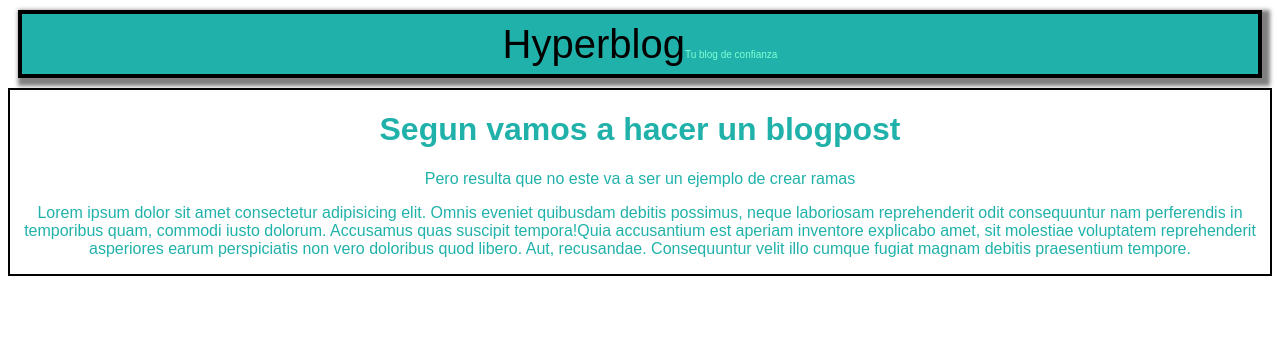
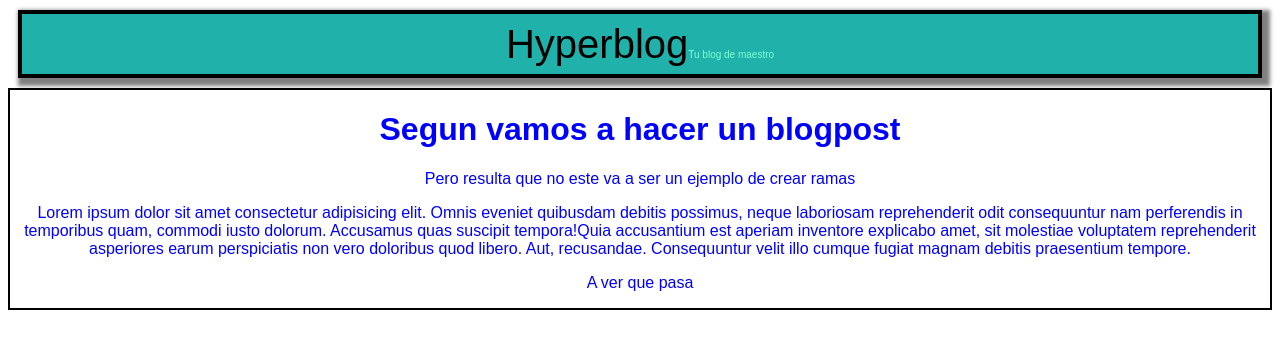
Before and after one commit to REDRO4D/hyperblog, a plain HTML site: page index.html in a window 1280 px wide. Drawn offline with Linux system fonts and the light colour scheme.

Commit message:
Nuevo parrafo

```diff
--- a/css/style.css
+++ b/css/style.css
@@ -1,7 +1,7 @@
 body{
     text-align: center;
     font-family: Arial, Helvetica, sans-serif;
-    color: lightseagreen;
+    color: blue;
 }
 
 .content{
--- a/index.html
+++ b/index.html
@@ -8,12 +8,13 @@
 </head>
 <body>
     <div id="cabecera">
-        <p>Hyperblog<span>Tu blog de confianza</span></p>
+        <p>Hyperblog<span>Tu blog de maestro</span></p>
     </div>
     <div class="content">
         <h1>Segun vamos a hacer un blogpost</h1>
         <p>Pero resulta que no este va a ser un ejemplo de crear ramas</p>
         <p>Lorem ipsum dolor sit amet consectetur adipisicing elit. Omnis eveniet quibusdam debitis possimus, neque laboriosam reprehenderit odit consequuntur nam perferendis in temporibus quam, commodi iusto dolorum. Accusamus quas suscipit tempora!Quia accusantium est aperiam inventore explicabo amet, sit molestiae voluptatem reprehenderit asperiores earum perspiciatis non vero doloribus quod libero. Aut, recusandae. Consequuntur velit illo cumque fugiat magnam debitis praesentium tempore.</p>
+        <p>A ver que pasa</p>
     </div>
 </body>
 </html>
```
